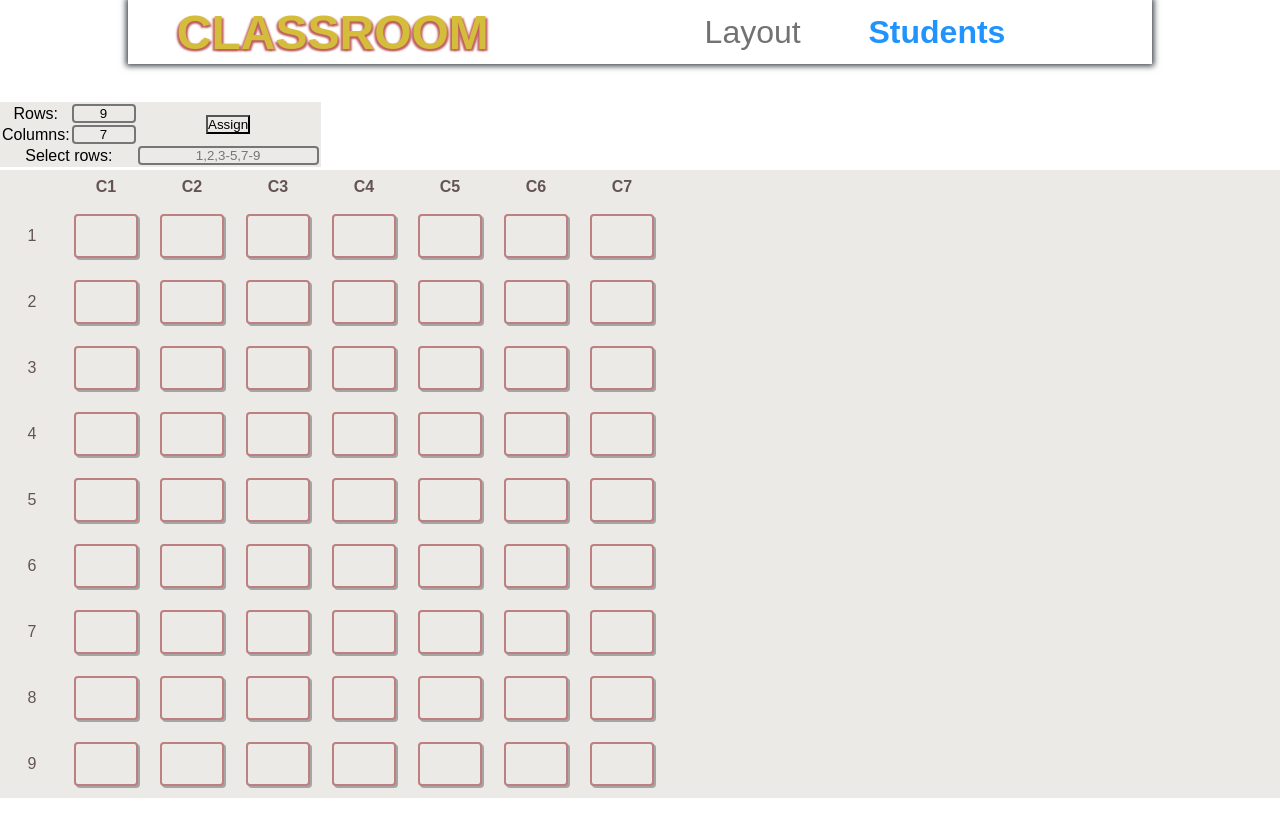
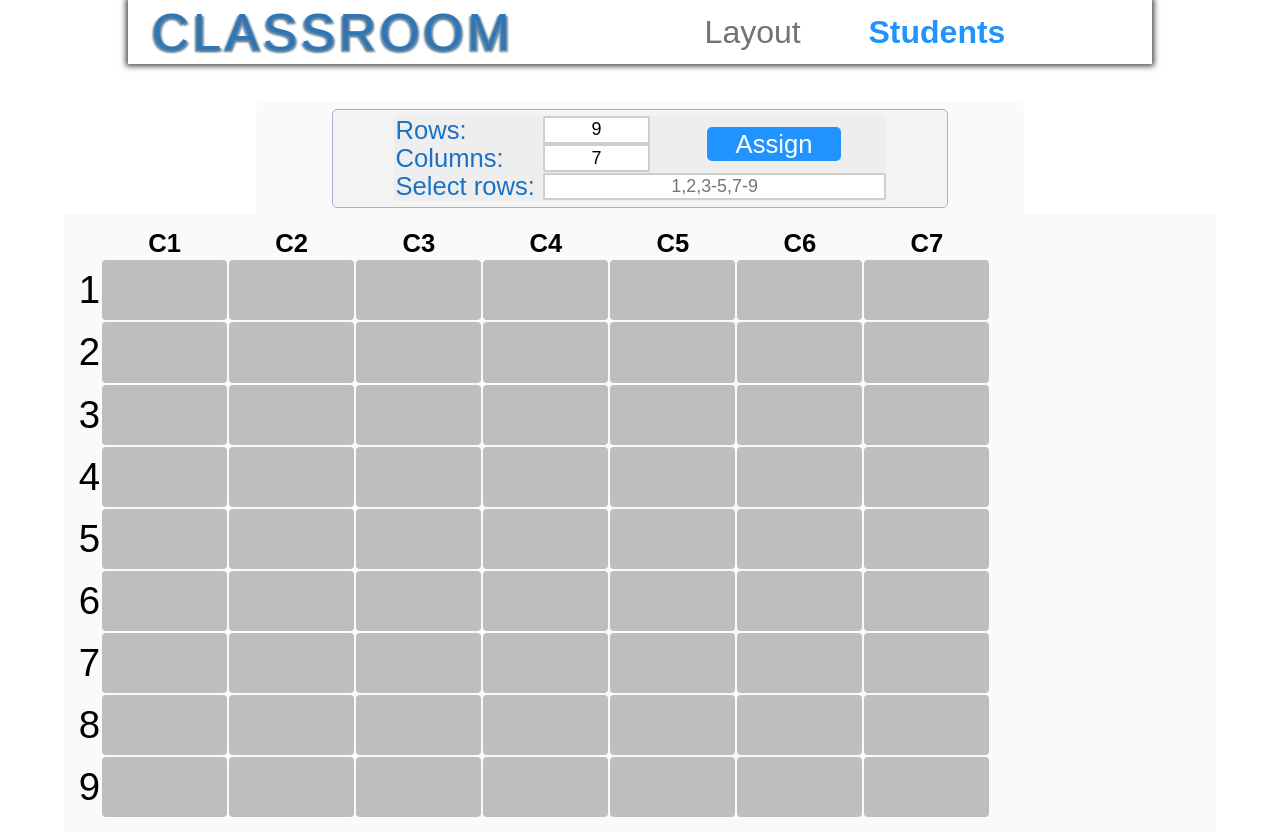
Before and after one commit to KristianMadzarevic/Classroom-Angular, an Angular app: page /classroom-component in a window 1280 px wide. Before the commit the page ends 801 px from the top, so only its background shows below. Built offline with nearby package versions, Linux system fonts and the light colour scheme.

Commit message:
Most of the design and functionality is complete.Still implementing any changes that can improve the tasks.

```diff
--- a/src/app/app.component.css
+++ b/src/app/app.component.css
@@ -17,13 +17,24 @@
     font-family: 'Poppins', sans-serif;
     background-color: #ffffff;
 }
+.title-div{
+    position: relative;
+    width:40%;
+}
 .title{
-    width: 40%;
+    font-weight: 300;
+    width: 100%;
     text-align: center;
-    color: #d4bd3b;
-    font-size: 3em;
-    text-shadow: 2px 2px  2px#c05f5f,-2px 2px 2px #c05f5f;
+    letter-spacing: 0.3vw;
+    color: rgb(48, 117, 182);
+    font-size: 4vw;
+    text-shadow: 2px 2px  2px#60839b,-2px 2px 2px #60839b;
     cursor: default;
+    transition: letter-spacing 2s ease, color 2s ease-out;
+}
+.title:hover{
+letter-spacing: 0.6vw;
+color:gold;
 }
 .nav-links{
     width:60%;
@@ -45,7 +56,7 @@
 }
 .nav-links-ul-li-a{
     transition: all 0.8s ease;
-    font-size: 2em;
+    font-size: 2.5vw;
     text-decoration: none;
 }
 .nav-links-ul-li-a.active{
@@ -61,5 +72,5 @@
     font-weight: bold;
 }
 .nav-links-ul-li-a:not(.active):hover{
-    transform: scale(1.5);
+    transform: scale(1.3);
 }
--- a/src/app/app.component.html
+++ b/src/app/app.component.html
@@ -1,6 +1,8 @@
 <div class="nav-container">
     <nav class="cast-shadow">
-        <h1 class="title">{{title}}</h1>
+        <div class="title-div">
+            <h1 class="title">{{title}}</h1>
+        </div>
         <div class="nav-links">
             <ul class="nav-links-ul">
                 <li class="nav-links-ul-li" >
--- a/src/app/assigner.service.ts
+++ b/src/app/assigner.service.ts
@@ -32,13 +32,7 @@ public getClassroomInfo():Classroom{
   return aclassroom;
   }
 public assignStudents():string{
-  if(this.selectedRows.length == 0){
-    this.issue = 'You have to select some rows first. Try clicking them or writing to the Select Rows';
-  }
-  /* display a message if there is too many students to assign */
-  if(this.students.length > (this.selectedRows.length*this.numberOfColumns) && this.selectedRows.length != 0){
-    this.issue = 'There are some students left that are not assigned!';
-  }
+  this.checkValues();
   let studentsToAdd:Student[] = this.students.slice();
   for(let i=0; i<this.numberOfRows;i++){
     this.assignedStudents[i] = [''];
@@ -46,15 +40,25 @@ public assignStudents():string{
     for(let j=0; j<this.numberOfColumns;j++){
       /* assign students to the assigned arrays */
       if(studentsToAdd[0] !== undefined && this.selectedRows.includes(i)){
-        this.assignedStudents[i][j] = studentsToAdd[0].name +' ' + studentsToAdd[0].surname;
+        this.assignedStudents[i][j] = studentsToAdd[0].name + ' ' + studentsToAdd[0].surname + '<br>' + studentsToAdd[0].id;
         studentsToAdd.shift();
       }
-
     }
   }
   return this.issue;
 }
-
+public checkValues(){
+  /* checks if some data is input and if there are enough tables for every student. */
+  if(this.selectedRows.length == 0){/* displays a string if there aren't any rows selected */
+    this.issue = 'You have to select some rows first. Try clicking them or writing to the Select Rows';
+    return;
+  }
+  if(this.students.length > (this.selectedRows.length*this.numberOfColumns) && this.selectedRows.length != 0){/* display a message if there is too many students to assign */
+    this.issue = 'There are some students left that are not assigned!';
+    return;
+  }
+  this.issue='';
+}
 constructor() { }
 
 }
--- a/src/app/classroom/classroom.component.css
+++ b/src/app/classroom/classroom.component.css
@@ -1,48 +1,209 @@
 * {
     margin:0;
     padding: 0;
-    background-color: rgb(235, 234, 231);
 }
-.input-rows-cols-table{
-    width:20%;
+.div-insert{
+    background-color: rgb(250, 250, 250);
+    border:none;/*
+    border-style: solid;
+    border-width: 1px;
+    border-color: rgb(255, 255, 255);; */
+    border-top-left-radius: 5px;
+    border-top-right-radius: 5px;
+    padding: 0.5vw 0;
+    width: 60%;
+    margin: auto;
+    height:100%;
+    display: flex;
+    align-items: center;
+    flex-direction: column;
+}
+.div-div-insert{
+    background-color: rgb(243, 243, 243);
+    border-style: solid;
+    border-width: 1px;
+    border-color: rgb(169, 173, 206);
+    border-radius: 5px;
+    padding: 0.5vw 0;
+    width:80%;
+    height:100%;
+    display:flex;
+    align-items: center;
+    flex-direction: column;
+}
+.div-insert-inner{
+    width:80%;
+    height:4.4vw;
+    margin: auto;
+    margin-top: 0;
+    margin-bottom: 0;
+    background-color: rgb(238, 238, 238);
+    border-top-left-radius: 5px;
+    border-top-right-radius: 5px;
+    display:flex;
+    align-items: center;
+    flex-direction: row;
+}
+.div-insert-inner-inputs{
+    width:60%;
+    height:4.4vw;
+    margin: auto;
+    display:flex;
+    align-items: center;
+    flex-direction: column;
+}
+.div-insert-rowscols{
+    width: 100%;
+    margin: auto;
+    height:2.2vw;
+    display:flex;
+    align-items: center;
+    flex-direction: row;
+}
+.insert-p{
+    width: 50%;
+    height: 2.2vw;
+    font-size: 2vw;
+    padding:0.1vw;
+    text-align: start;
+}
+.upper-text{
+    color: rgb(26, 114, 197);
+    cursor:default;
+}
+.insert-input{
+    width:40%;
+    margin: auto;
+    box-sizing: border-box;
+    max-height: 2.2vw;
+    font-size: 1.4vw;
+    padding:0.1vw;
+}
+.input{
+    cursor: pointer;
+    transition: all 0.5s ease;
+    border: 2px solid #cecece;
+    border-radius: 2px;
     text-align: center;
+    color: rgb(0, 0, 0);
+    outline: none;
+    box-shadow: none;
+    margin-bottom: 0.2vw;
 }
-input{
+.input:hover{
+    border-color: #34a3ff;
+}
+.input:focus{
+    transition: all 0.2s ease;
+    border-color: #34a3ff;
+    box-shadow: 0px -2px 0px rgb(40, 126, 195) inset,
+    0px 2px 0px rgb(40, 126, 195) inset,
+    -2px 0px 0px rgb(40, 126, 195) inset,
+    2px 0px 0px rgb(40, 126, 195) inset;
+}
+.div-assign-button{
+    width:50%;
+    display:flex;
+    align-items: center;
+    flex-direction: row;
+    height:4.4vw;
+
+}
+.assign-button{
+    font-size: 2vw;
+    padding:0.2vw;
+    width:60%;
+    margin: auto;
+    cursor:pointer;
     text-align: center;
-    border-radius: 4px;
-    border-style: solid;
+    color:#ffffff;
+    background-color: rgb(32, 147, 255);
+    border-radius: 5px;
+    border:none;
+    transition: all 0.8s ease;
+    /* background-color: darkgreen; */
 }
-table{
-    margin-bottom: 3px;
+.assign-button:hover{
+    color: rgb(49, 246, 115);
+    transform: scale(1.2);
 }
-.square{
-    border-style: solid;
-    border-width: 2px;
-    border-color: rgb(189, 127, 127);
-    border-radius: 4px;
-    box-shadow: 2px 2px #a5a5a5;
-    height: 40px;
-    width: 60px;
-    margin: 10px;
+.div-select-rows{
+    height: 2.2vw;
+    width:80%;
+    background-color: rgb(238, 238, 238);
+    display:flex;
+    align-items: center;
+    flex-direction: row;
+}
+.select-rows{
+    font-size: 2vw;
+    padding: 0.1vw;
+    width:30%;
+    text-align: start;
+}
+.select-rows-input{
+    box-sizing: border-box;
+    max-height: 2.2vw;
+    font-size: 1.4vw;
+    padding:0.1vw;
+    width:70%;
+    margin: auto;
+    text-align:center;
+}
+.alert{
+    color: red;
+    text-align: center;
+    font-size: 20px;
+    padding:0.6vw;
 }
 
+/* Classroom */
+.classroom-table{
+    padding:1vw;
+}
+.classroom-table-body-tr:hover{
+    opacity: 80%;
+}
+
+.div-classroom-table{
+    background-color: rgb(250, 250, 250);
+    width:90%;
+    margin:auto;
+}
+
+.column-number{
+    font-size: 2vw;
+    cursor:default;
+}
 .row-number{
-    height: 40px;
-    width: 60px;
+    font-size: 3vw;
+    cursor:default;
+}
+.desk-div{
+    height:4vw;
+    background-color: #bebebe;
+    display: flex;
+    align-items: center;
+    flex-direction: column;
+    border-radius: 4px;
+    padding:0.6vw;
+}
+.desk{
+    cursor:default;
+    width:95%;
+    height:90%;
+    font-size: 1.2vw;
+    font-weight: bold;
     text-align: center;
-    color: rgb(100, 83, 83);
-}
-.column-number{
-    height: 30px;
-    width: 60px;
-    color: rgb(100, 83, 83);
-}
-.size-input{
-    width:60px;
-}
-.size-input-td{
-    text-align: left;
+    color: rgb(32, 147, 255);;
 }
 .selected td div{
-    background-color: rgb(214, 214, 109);
+    background-color: rgb(181, 233, 216);;
 }
+.too-big td div{
+height:3.5vw;
+}
+.too-big td div div{
+    font-size: 1vw;
+    font-weight:500;
+}
--- a/src/app/classroom/classroom.component.html
+++ b/src/app/classroom/classroom.component.html
@@ -1,36 +1,47 @@
-
-<table class="input-rows-cols-table">
-  <tr>
-      <td>Rows:</td>
-      <td class="size-input-td"><input [(ngModel)]="row" class="size-input" title="Number of rows" placeholder="1-9" (ngModelChange)="rowChange($event)"></td>
-      <td rowspan="2" colspan="2"><button (click)="assignStudents()">Assign</button></td>
-  </tr>
-  <tr>
-      <td>Columns:</td>
-      <td class="size-input-td"><input [(ngModel)]="column" class="size-input" title="Number of columns" placeholder="1-9" (ngModelChange)="columnChange($event)"></td>
-  </tr>
-  <tr>
-      <td colspan="2">Select rows: </td>
-      <td colspan="2"><input  [(ngModel)]="value"  title="Rows that are selected in the table" id="rowSelectorInput" placeholder="1,2,3-5,7-9" (ngModelChange)="selectChange($event,false)" (keydown)="keyDown($event)" (blur)="lostFocus()" onclick=" let value = this.value; this.value = null; this.value=value"></td>
-  </tr>
-  <tr class="alert"  *ngIf="isVisible">
-      <td colspan="4">{{issue}}</td>
-  </tr>
-</table>
-<div>
+<div class="div-insert">
+    <div class="div-div-insert">
+        <div class="div-insert-inner">
+            <div class="div-insert-inner-inputs">
+                <div class="div-insert-rowscols">
+                    <!-- p and input -->
+                    <p class="insert-p upper-text">Rows:</p>
+                    <input [(ngModel)]="row" class="insert-input input" title="Number of rows" placeholder="1-9" (ngModelChange)="rowChange($event)">
+                </div>
+                <div class="div-insert-rowscols">
+                    <!-- p and input -->
+                    <p class="insert-p upper-text">Columns:</p>
+                    <input [(ngModel)]="column" class="insert-input input" title="Number of columns" placeholder="1-9" (ngModelChange)="columnChange($event)">
+                </div>
+            </div>
+            <div class="div-assign-button">
+                <button class="assign-button" (click)="assignStudents()">Assign</button>
+            </div>
+        </div>
+        <div class="div-select-rows">
+            <p class="select-rows upper-text">Select rows: </p>
+            <input  [(ngModel)]="value" class="select-rows-input input" title="Rows that are selected in the table" id="rowSelectorInput" placeholder="1,2,3-5,7-9" (ngModelChange)="selectChange($event,false)" (keydown)="keyDown($event)" (blur)="lostFocus()" onclick=" let value = this.value; this.value = null; this.value=value">
+        </div>
+        <div *ngIf="isVisible" class="div-alert">
+            <p class="alert">{{issue}}</p>
+        </div>
+    </div>
+</div>
+<!-- Classroom: -->
+<div class="div-classroom-table">
     <table class="classroom-table">
-      <thead>
-          <tr>
-              <th></th>
+        <thead class="classroom-table-head">
+            <tr class="classroom-table-head-tr">
+                <th class="classroom-table-head-tr-td"></th>
                 <th class="column-number" *ngFor="let col of columns; let i = index">C{{i+1}}</th>
             </tr>
         </thead>
-     <tbody>
-      <tr *ngFor="let row of rows; let i = index" [ngClass]="{'selected': checkIsRowSelected(i)}" (click)="rowClicked(i+1)">
+        <tbody class="classroom-table-body">
+            <tr class="classroom-table-body-tr" *ngFor="let row of rows; let i = index" [ngClass]="{'selected': checkIsRowSelected(i),'too-big':checkNumberOfCols()}" (click)="rowClicked(i+1)">
                 <td class="row-number">{{i+1}}</td>
-          <td *ngFor="let col of columns" >
-              <div class="square" >
-                  <p *ngIf = "afterAssign">{{assigner.assignedStudents[row+1][col]}}</p></div>
+                <td class="classroom-table-body-tr-td" *ngFor="let col of columns" >
+                    <div [style.width.vw]="widthOfCol" class="desk-div">
+                        <div [innerHTML]="assigner.assignedStudents[row+1][col]" class="desk" *ngIf = "afterAssign"></div>
+                    </div>
                 </td>
             </tr>
         </tbody>
--- a/src/app/classroom/classroom.component.ts
+++ b/src/app/classroom/classroom.component.ts
@@ -26,6 +26,7 @@ export class ClassroomComponent implements OnInit {
   issue:string = '';//the alert message
   students:Student[] = STUDENTS;
   afterAssign:boolean = false;
+  widthOfCol:number = 10;
 
   constructor(private cd:ChangeDetectorRef, public assigner:AssignerService ) {
     let aClassroom:Classroom = assigner.getClassroomInfo();
@@ -49,6 +50,7 @@ export class ClassroomComponent implements OnInit {
     this.selectChange(this.value,true);
   }
   assignStudents(){
+    /* Assigns students to rows, activates upon clicking assign or unselecting rows when students have already been asigned. */
     this.assigner.numberOfRows=this.row;
     this.assigner.numberOfColumns=this.column;
     this.assigner.selectedRows=this.allSelectedRows;
@@ -73,6 +75,8 @@ export class ClassroomComponent implements OnInit {
     for (let i = 0; i < this.column; i++) {
       this.columns.push(i);
     }
+    this.widthOfCol = 60/this.column;
+    /* this.widthOfCol= this.column; */
   }
   keyDown(e: any) {
     /* disable input of some obviously wrong strings */
@@ -227,6 +231,12 @@ export class ClassroomComponent implements OnInit {
     i++;
     return this.allSelectedRows.includes(i);
   }
+  checkNumberOfCols(){
+    if(this.column>=6){
+      return true;
+    }
+    return false;
+  }
   rowClicked(i:any){
     /* when a row is clicked, if it's a new row, add it. if it's already added, remove it. */
     if(this.allSelectedRows.includes(i) == false){
@@ -240,12 +250,18 @@ export class ClassroomComponent implements OnInit {
       this.stateOfInput.splice(this.stateOfInput.indexOf(String(i)),1);
       this.refill();
       this.lostFocus();
+      if(this.afterAssign==true){
+        this.assignStudents();
+      }
       return;
     }
     /* range substraction here */
     this.subtractRange(i,true);
     this.refill();
     this.lostFocus();
+    if(this.afterAssign==true){
+      this.assignStudents();
+    }
   }
   subtractRange(i:any,addRest:boolean){
     /* removes a range containing number i from stateOfInput */
@@ -318,10 +334,10 @@ export class ClassroomComponent implements OnInit {
     }
   }
   showAlert(){
-    /* hide the alert after 2s */
+    /* hide the alert after 3s */
     if (this.isVisible) {return;}
     this.isVisible = true;
-    setTimeout(()=> this.isVisible = false,2000);
+    setTimeout(()=> this.isVisible = false,3000);
   }
   ngOnDestroy(){
     this.assigner.setClassroomInfo(this.row, this.column, this.value);
```
Also changed, not shown: src/app/students/students.component.css (+7 -7 lines). Lines whose indentation alone changed are shown as unchanged.
